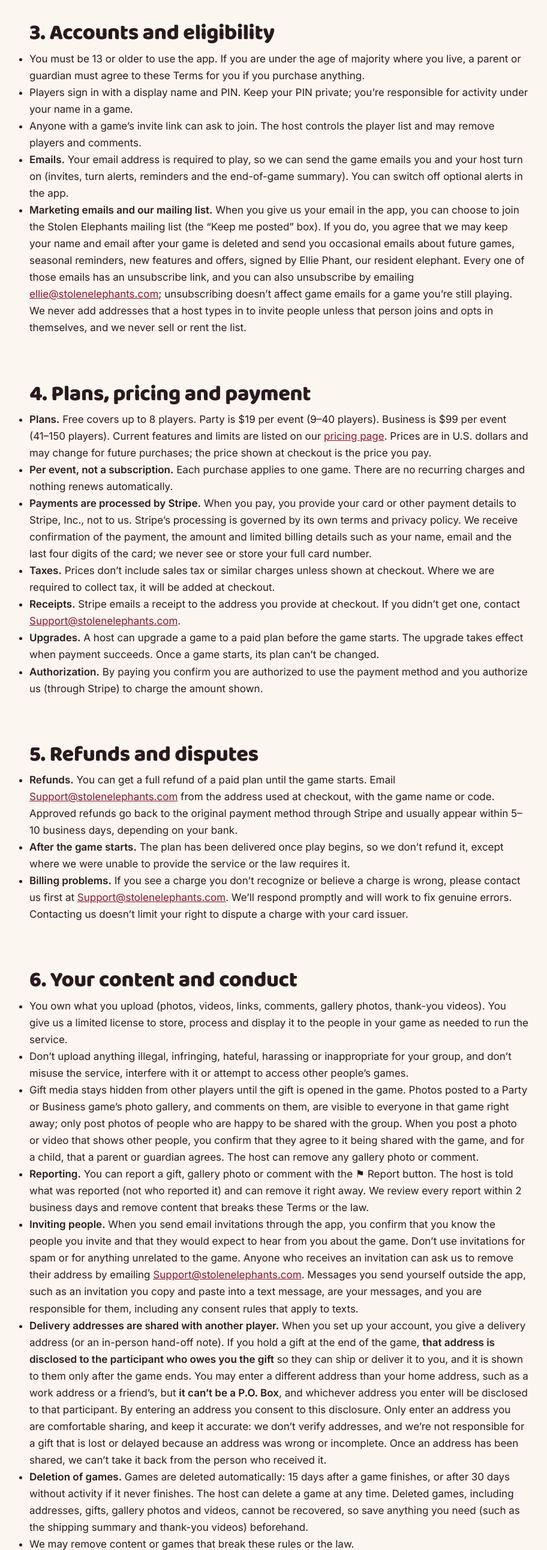
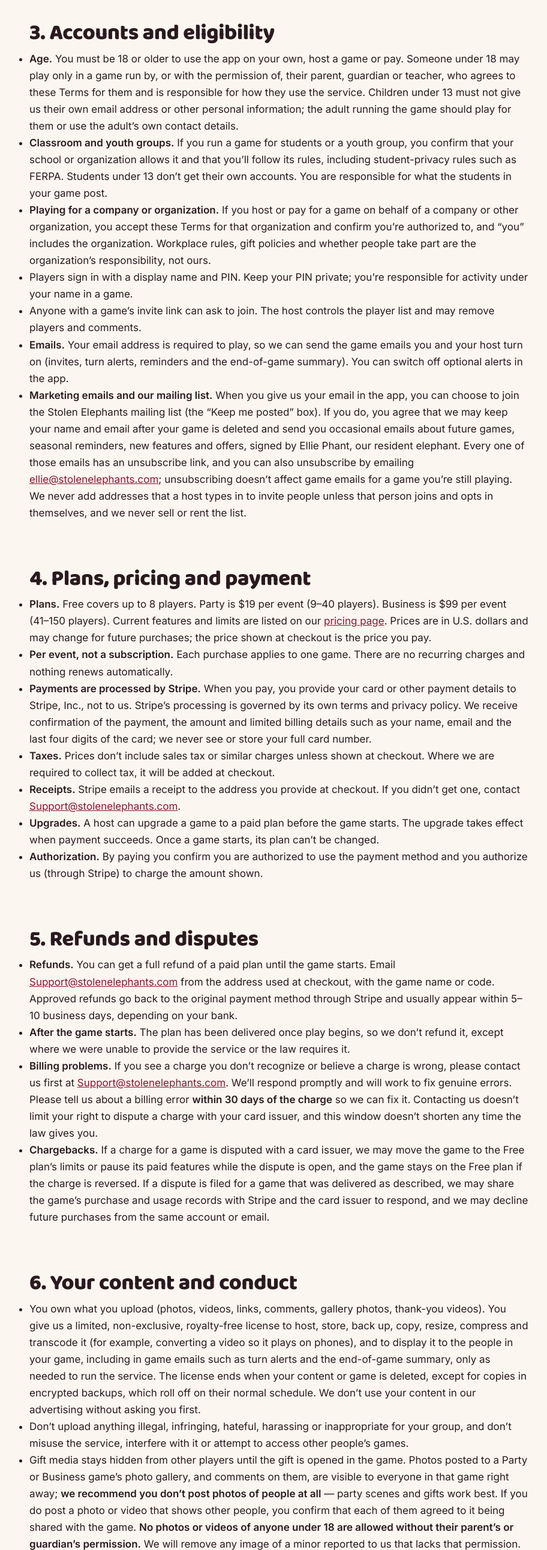
Before and after one commit to jfaber80-png/stolenelephants-site, a plain HTML site: page terms.html in a window 1280 px wide. Shown: the part 1126-3710 px from the top of the page at 60% size, without its empty margins (175-1087 px from the left). Drawn offline with Linux system fonts and the light colour scheme.

Commit message:
Terms/Privacy: 18+ with adult-run games for minors, classroom and company clauses, 30-day billing window and chargebacks, wider content license, photo rules, text invites, not a sweepstakes, affiliate icon, breach notice
Co-Authored-By: Claude Opus 5.5 <noreply@anthropic.com>
Claude-Session: https://claude.ai/code/session_017ot4payXcAui8CaNe5QBzL

```diff
--- a/terms.html
+++ b/terms.html
@@ -72,7 +72,9 @@
 <section>
 <h2>3. Accounts and eligibility</h2>
 <ul>
-<li>You must be 13 or older to use the app. If you are under the age of majority where you live, a parent or guardian must agree to these Terms for you if you purchase anything.</li>
+<li><strong>Age.</strong> You must be 18 or older to use the app on your own, host a game or pay. Someone under 18 may play only in a game run by, or with the permission of, their parent, guardian or teacher, who agrees to these Terms for them and is responsible for how they use the service. Children under 13 must not give us their own email address or other personal information; the adult running the game should play for them or use the adult’s own contact details.</li>
+<li><strong>Classroom and youth groups.</strong> If you run a game for students or a youth group, you confirm that your school or organization allows it and that you’ll follow its rules, including student-privacy rules such as FERPA. Students under 13 don’t get their own accounts. You are responsible for what the students in your game post.</li>
+<li><strong>Playing for a company or organization.</strong> If you host or pay for a game on behalf of a company or other organization, you accept these Terms for that organization and confirm you’re authorized to, and “you” includes the organization. Workplace rules, gift policies and whether people take part are the organization’s responsibility, not ours.</li>
 <li>Players sign in with a display name and PIN. Keep your PIN private; you’re responsible for activity under your name in a game.</li>
 <li>Anyone with a game’s invite link can ask to join. The host controls the player list and may remove players and comments.</li>
 <li><strong>Emails.</strong> Your email address is required to play, so we can send the game emails you and your host turn on (invites, turn alerts, reminders and the end-of-game summary). You can switch off optional alerts in the app.</li>
@@ -96,28 +98,30 @@
 <ul>
 <li><strong>Refunds.</strong> You can get a full refund of a paid plan until the game starts. Email <a href="mailto:Support@stolenelephants.com">Support@stolenelephants.com</a> from the address used at checkout, with the game name or code. Approved refunds go back to the original payment method through Stripe and usually appear within 5–10 business days, depending on your bank.</li>
 <li><strong>After the game starts.</strong> The plan has been delivered once play begins, so we don’t refund it, except where we were unable to provide the service or the law requires it.</li>
-<li><strong>Billing problems.</strong> If you see a charge you don’t recognize or believe a charge is wrong, please contact us first at <a href="mailto:Support@stolenelephants.com">Support@stolenelephants.com</a>. We’ll respond promptly and will work to fix genuine errors. Contacting us doesn’t limit your right to dispute a charge with your card issuer.</li>
+<li><strong>Billing problems.</strong> If you see a charge you don’t recognize or believe a charge is wrong, please contact us first at <a href="mailto:Support@stolenelephants.com">Support@stolenelephants.com</a>. We’ll respond promptly and will work to fix genuine errors. Please tell us about a billing error <strong>within 30 days of the charge</strong> so we can fix it. Contacting us doesn’t limit your right to dispute a charge with your card issuer, and this window doesn’t shorten any time the law gives you.</li>
+<li><strong>Chargebacks.</strong> If a charge for a game is disputed with a card issuer, we may move the game to the Free plan’s limits or pause its paid features while the dispute is open, and the game stays on the Free plan if the charge is reversed. If a dispute is filed for a game that was delivered as described, we may share the game’s purchase and usage records with Stripe and the card issuer to respond, and we may decline future purchases from the same account or email.</li>
 </ul>
 </section>
 <section>
 <h2>6. Your content and conduct</h2>
 <ul>
-<li>You own what you upload (photos, videos, links, comments, gallery photos, thank-you videos). You give us a limited license to store, process and display it to the people in your game as needed to run the service.</li>
+<li>You own what you upload (photos, videos, links, comments, gallery photos, thank-you videos). You give us a limited, non-exclusive, royalty-free license to host, store, back up, copy, resize, compress and transcode it (for example, converting a video so it plays on phones), and to display it to the people in your game, including in game emails such as turn alerts and the end-of-game summary, only as needed to run the service. The license ends when your content or game is deleted, except for copies in encrypted backups, which roll off on their normal schedule. We don’t use your content in our advertising without asking you first.</li>
 <li>Don’t upload anything illegal, infringing, hateful, harassing or inappropriate for your group, and don’t misuse the service, interfere with it or attempt to access other people’s games.</li>
-<li>Gift media stays hidden from other players until the gift is opened in the game. Photos posted to a Party or Business game’s photo gallery, and comments on them, are visible to everyone in that game right away; only post photos of people who are happy to be shared with the group. When you post a photo or video that shows other people, you confirm that they agree to it being shared with the game, and for a child, that a parent or guardian agrees. The host can remove any gallery photo or comment.</li>
+<li>Gift media stays hidden from other players until the gift is opened in the game. Photos posted to a Party or Business game’s photo gallery, and comments on them, are visible to everyone in that game right away; <strong>we recommend you don’t post photos of people at all</strong> — party scenes and gifts work best. If you do post a photo or video that shows other people, you confirm that each of them agreed to it being shared with the game. <strong>No photos or videos of anyone under 18 are allowed without their parent’s or guardian’s permission.</strong> We will remove any image of a minor reported to us that lacks that permission. The host can remove any gallery photo or comment.</li>
 <li><strong>Reporting.</strong> You can report a gift, gallery photo or comment with the ⚑ Report button. The host is told what was reported (not who reported it) and can remove it right away. We review every report within 2 business days and remove content that breaks these Terms or the law.</li>
-<li><strong>Inviting people.</strong> When you send email invitations through the app, you confirm that you know the people you invite and that they would expect to hear from you about the game. Don’t use invitations for spam or for anything unrelated to the game. Anyone who receives an invitation can ask us to remove their address by emailing <a href="mailto:Support@stolenelephants.com">Support@stolenelephants.com</a>. Messages you send yourself outside the app, such as an invitation you copy and paste into a text message, are your messages, and you are responsible for them, including any consent rules that apply to texts.</li>
+<li><strong>Inviting people by email or text.</strong> When you invite people, whether by email through the app or by text or another messaging app using the invite message we give you to copy, you confirm that you know the people you invite, that they would expect to hear from you about the game, and that you won’t keep messaging anyone who asks you to stop. Don’t use invitations for spam or for anything unrelated to the game. Anyone who receives an invitation can ask us to remove their address by emailing <a href="mailto:Support@stolenelephants.com">Support@stolenelephants.com</a>. Messages you send yourself outside the app, such as an invitation you copy and paste into a text message, are your messages, and you are responsible for them, including following the federal Telephone Consumer Protection Act and state texting laws. Send texts one by one from your own phone; don’t use auto-dialers or bulk-texting services for game invitations. We don’t send text messages.</li>
 <li><strong>Delivery addresses are shared with another player.</strong> When you set up your account, you give a delivery address (or an in-person hand-off note). If you hold a gift at the end of the game, <strong>that address is disclosed to the participant who owes you the gift</strong> so they can ship or deliver it to you, and it is shown to them only after the game ends. You may enter a different address than your home address, such as a work address or a friend’s, but <strong>it can’t be a P.O. Box</strong>, and whichever address you enter will be disclosed to that participant. By entering an address you consent to this disclosure. Only enter an address you are comfortable sharing, and keep it accurate: we don’t verify addresses, and we’re not responsible for a gift that is lost or delayed because an address was wrong or incomplete. Once an address has been shared, we can’t take it back from the person who received it.</li>
 <li><strong>Deletion of games.</strong> Games are deleted automatically: 15 days after a game finishes, or after 30 days without activity if it never finishes. The host can delete a game at any time. Deleted games, including addresses, gifts, gallery photos and videos, cannot be recovered, so save anything you need (such as the shipping summary and thank-you videos) beforehand.</li>
 <li>We may remove content or games that break these rules or the law.</li>
 <li><strong>Feedback.</strong> If you send us ideas or suggestions, we may use them without owing you anything.</li>
-<li><strong>Votes and rankings are just for fun.</strong> We don’t award prizes. If a host offers a prize to players, that is between the host and the players, and the host is responsible for any rules that apply to it.</li>
+<li><strong>Not a sweepstakes, contest or lottery.</strong> Stolen Elephants is a gift-exchange game among people who bring their own gifts. It is not a sweepstakes, contest, lottery or game of chance run or sponsored by us. Votes, points, steals and rankings (including “Top buyable prizes,” which lists the gifts players brought) are for fun only, have no cash value, and we award nothing to anyone. Paying for a plan buys the use of the app, not a chance to win anything. If a host or company offers its own prize, the host or company alone is its sponsor and is responsible for any laws and rules that apply to it, and it must not say or suggest that we sponsor or endorse it.</li>
 </ul>
 </section>
-<section>
+<section id="affiliate">
 <h2>7. Product links and affiliate disclosure</h2>
 <p>When a player posts a product link for a gift, or the app shows “buy” links (for example in the Top buyable prizes list), the app may automatically turn that link into an <strong>affiliate link</strong>, for instance through the Amazon Associates program or similar affiliate networks.</p>
 <ul>
+<li>In the app, a small circled <strong>i</strong> next to a shop link shows this disclosure when you hover over, tap or tab to it, and the game footer and Top buyable prizes list carry a short notice.</li>
 <li>If you buy something through an affiliate link, the retailer pays us a small commission. <strong>This never changes the price you pay.</strong></li>
 <li>That revenue helps cover hosting and continued development of the app.</li>
 <li>Earning a commission does not make us the seller. Purchases are made from the retailer under its terms, and the delivery and fulfillment limits in these Terms apply to anything bought through a link here.</li>
```
Also changed, not shown: privacy.html (+3 -2 lines).
